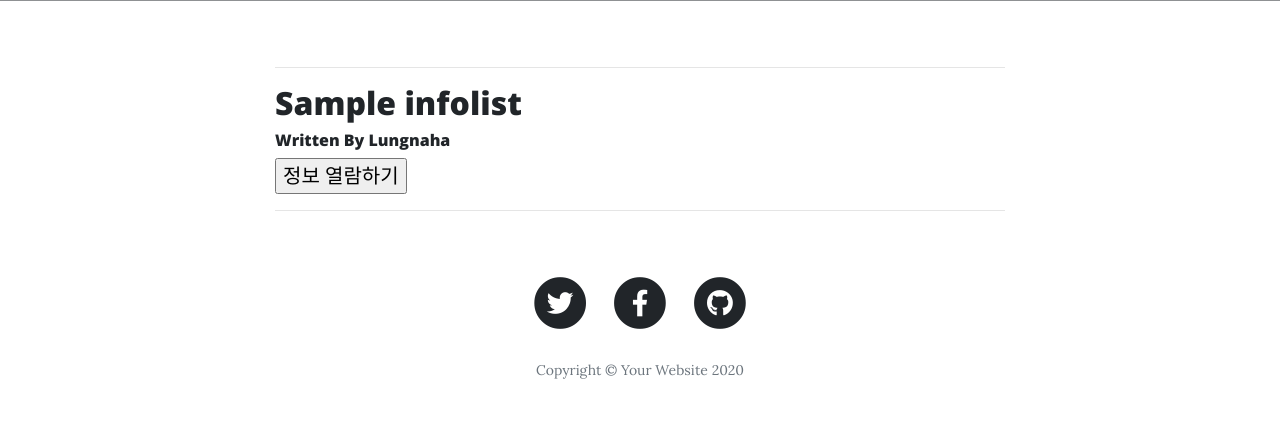
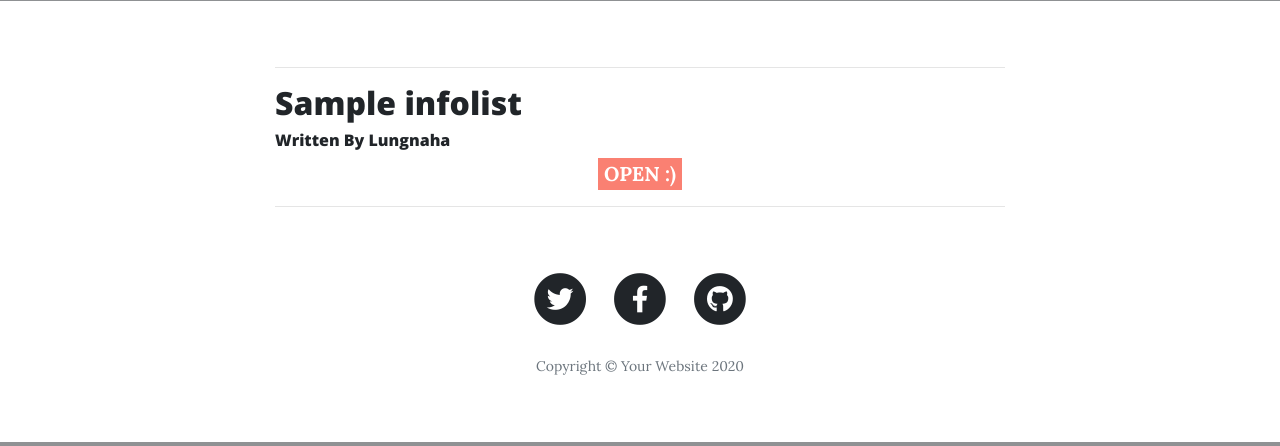
Before and after one commit to lungnahahd/Info_Lungnaha, a Django app: page / in a window 1280 px wide. Shown: the part 531-977 px from the top of the page. Run offline with Django 3.2, Linux system fonts and the light colour scheme; tables that the repository leaves empty hold one stand-in row (values such as "Sample post"); some libraries are stand-ins or nearby versions.

Commit message:
Fix_index.html(버튼 수정)

```diff
--- a/Server/main/templates/index.html
+++ b/Server/main/templates/index.html
@@ -8,6 +8,65 @@
   <meta name="viewport" content="width=device-width, initial-scale=1, shrink-to-fit=no">
   <meta name="description" content="">
   <meta name="author" content="">
+  <style>
+    .page {
+  display: flex;
+  justify-content: center;
+}
+.color-bg-start {
+  background-color: salmon;
+}
+.bg-animate-color {
+  animation: random-bg .5s linear infinite;
+}
+@keyframes random-bg {
+  from {
+    filter: hue-rotate(0);
+  }
+  to {
+    filter: hue-rotate(360deg);
+  }
+}
+
+.fun-btn {
+  background-color: salmon;
+  color: white;
+  border: none;
+  transition: all .3s ease;
+  text-transform: uppercase;
+  outline: none;
+  align-self: center;
+  cursor: pointer;
+  font-weight: bold;
+}
+
+.fun-btn:hover {
+  animation: random-bg .5s linear infinite, grow 1300ms ease infinite;
+}
+
+.start-fun {
+  background-color: #fff !important;
+  color: salmon !important;
+}
+@keyframes grow {
+  0% {
+    transform: scale(1);
+  }
+  14% {
+    transform: scale(1.3);
+  }
+  28% {
+    transform: scale(1);
+  }
+  42% {
+    transform: scale(1.3);
+  }
+  70% {
+    transform: scale(1);
+  }
+}
+  </style>
+
 
   <title>Welcome! LUNGNAHA WORLD :)</title>
 
@@ -29,7 +88,19 @@
       alert("죄송합니다. 글쓰기 권한을 가지고 있지 않습니다.");
       location.href="/";
     }
+  }
+  $('.fun-btn').on('click', function(event) {
+  $(this).toggleClass('start-fun');
+  var $page = $('.page');
+  $page.toggleClass('color-bg-start')
+    .toggleClass('bg-animate-color');
+  $(this).hasClass('start-fun') ?
+    $(this).text('stop the fun') :
+    $(this).text('start the fun');
+});
+
 </script>
+
 
 
 <body>
@@ -89,7 +160,9 @@
             <h2 class="post-title">{{result.title}}</h2>
             <h6 class="post-subtitle">Written By Lungnaha</h3>
             <input type="hidden" name="id" value="{{result.id}}"/>
-            <input type="submit" value="정보 열람하기"/>
+            <div class="page">
+              <input class="fun-btn" type="submit" value="OPEN :)"/>
+            </div>
           </form>
         </div>
         <hr>
```
